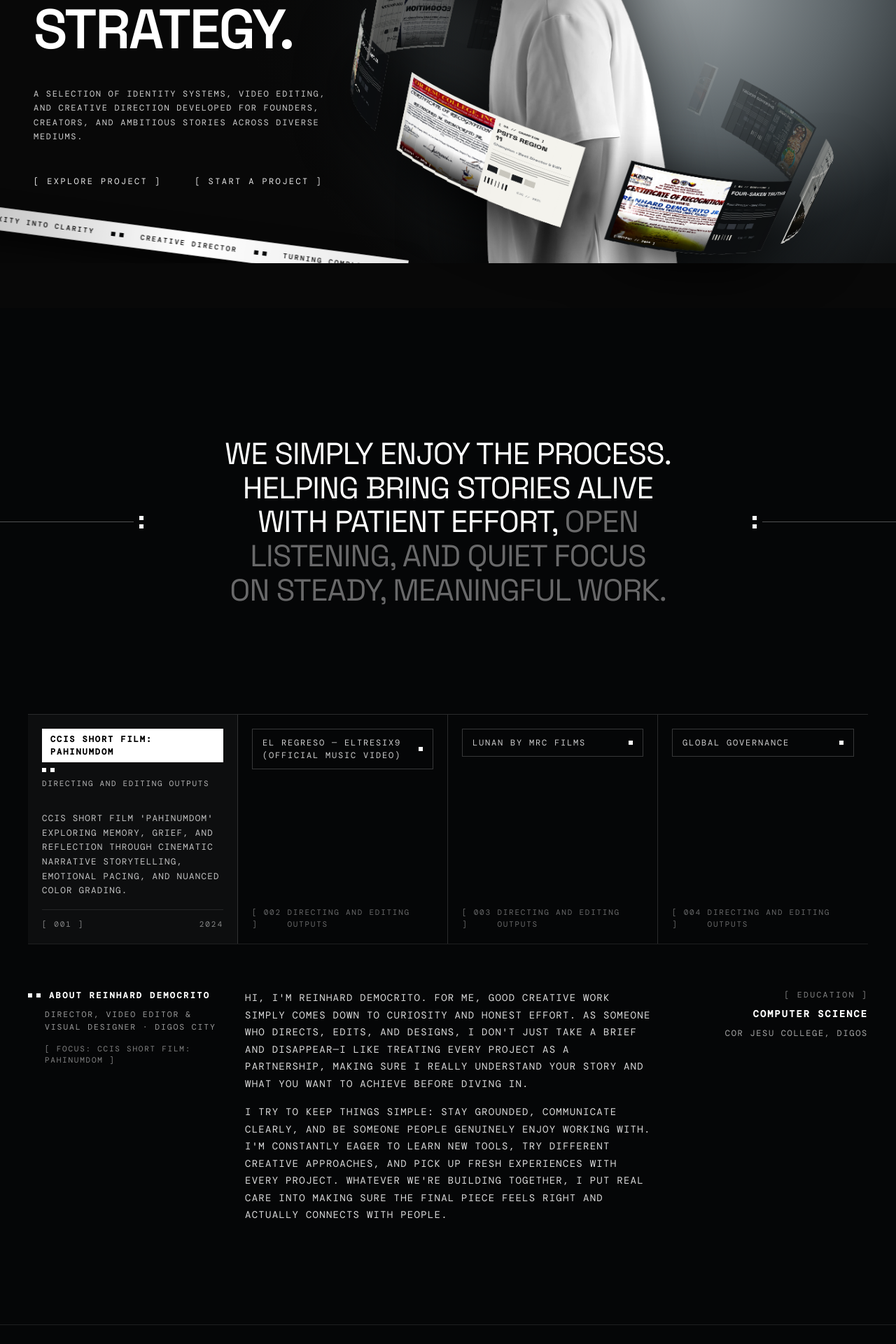
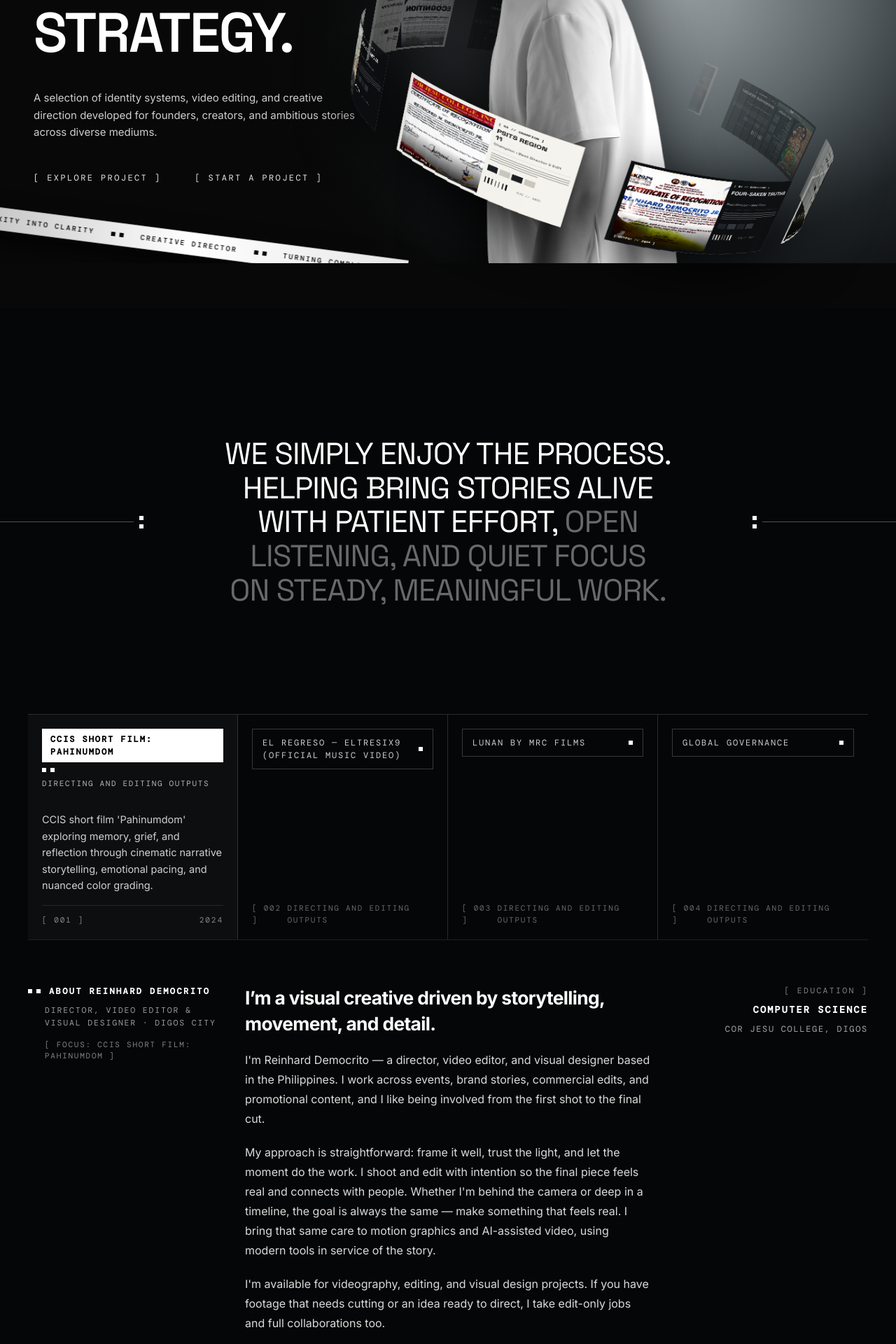
Before and after one commit to democritoreinhard78-cloud/reinharddemocrito, a React (Vite) app: page / in a window 1280 px wide. Shown: the part 360-2280 px from the top of the page at 70% size. Built offline with nearby package versions, Linux system fonts and the light colour scheme; no server answers.

Commit message:
feat: adopt clean Inter sans typography and headline for bio and text descriptions

```diff
--- a/src/components/AboutSection.tsx
+++ b/src/components/AboutSection.tsx
@@ -100,7 +100,7 @@ export const AboutSection: React.FC = () => {
                 {/* Expanded Details Inside Active Column */}
                 {isActive ? (
                   <div className="space-y-4 pt-3">
-                    <p className="font-mono text-[11.5px] sm:text-[12.5px] uppercase tracking-[0.10em] text-white/75 leading-[1.65]">
+                    <p className="font-sans text-[13.5px] sm:text-[14.5px] text-white/80 leading-relaxed font-normal">
                       {proj.description}
                     </p>
                     <div className="flex items-center justify-between text-[10px] sm:text-[11px] font-mono uppercase tracking-[0.18em] text-white/50 pt-3 border-t border-white/10">
@@ -138,11 +138,16 @@ export const AboutSection: React.FC = () => {
             )}
           </div>
 
-          <div className="lg:col-span-6 space-y-4">
+          <div className="lg:col-span-6 space-y-4 sm:space-y-5">
+            {personalInfo.bioHeadline && (
+              <h3 className="font-sans text-xl sm:text-2xl lg:text-[1.65rem] font-bold text-white tracking-tight leading-snug">
+                {personalInfo.bioHeadline}
+              </h3>
+            )}
             {personalInfo.bio.map((paragraph, index) => (
               <p
                 key={index}
-                className="font-mono text-[12px] sm:text-[13.5px] lg:text-[14px] uppercase tracking-[0.09em] text-white/85 leading-[1.75]"
+                className="font-sans text-[15px] sm:text-[16px] text-white/85 leading-[1.75] font-normal"
               >
                 {paragraph}
               </p>
--- a/src/components/ContactSection.tsx
+++ b/src/components/ContactSection.tsx
@@ -52,9 +52,9 @@ export const ContactSection: React.FC = () => {
               SOMETHING MEANINGFUL
             </h2>
 
-            <p className="font-mono text-[9px] sm:text-[10px] uppercase tracking-[0.15em] text-white/65 leading-relaxed max-w-sm">
-              WHETHER YOU&apos;RE STARTING A NEW PROJECT OR NEED A PARTNER FOR DIRECTION, VIDEO
-              EDITING, OR VISUAL DESIGN — I&apos;M HERE TO HELP TURN YOUR VISION INTO REALITY.
+            <p className="font-sans text-[13.5px] sm:text-[14.5px] text-white/75 leading-relaxed max-w-sm font-normal">
+              Whether you&apos;re starting a new project or need a partner for direction, video
+              editing, or visual design — I&apos;m here to help turn your vision into reality.
             </p>
 
             {/* Interactive Controls */}
--- a/src/components/Hero.tsx
+++ b/src/components/Hero.tsx
@@ -190,9 +190,9 @@ export const Hero: React.FC = () => {
               transition={{ duration: 0.8, delay: 0.35 }}
               className="mt-5 sm:mt-8 lg:mt-10 space-y-5 sm:space-y-8 lg:space-y-10 pointer-events-auto"
             >
-              <p className="font-mono text-[9.5px] sm:text-[12px] uppercase tracking-[0.13em] sm:tracking-[0.14em] text-white/80 leading-[1.6] sm:leading-[1.7] max-w-[315px] sm:max-w-[440px]">
-                A SELECTION OF IDENTITY SYSTEMS, VIDEO EDITING, AND CREATIVE DIRECTION DEVELOPED FOR
-                FOUNDERS, CREATORS, AND AMBITIOUS STORIES ACROSS DIVERSE MEDIUMS.
+              <p className="font-sans text-[13.5px] sm:text-[15px] text-white/80 leading-relaxed max-w-[340px] sm:max-w-[460px] font-normal">
+                A selection of identity systems, video editing, and creative direction developed for
+                founders, creators, and ambitious stories across diverse mediums.
               </p>
 
               <div className="flex items-center gap-5 sm:gap-12 pt-0.5 sm:pt-1 whitespace-nowrap">
--- a/src/components/ProjectsSection.tsx
+++ b/src/components/ProjectsSection.tsx
@@ -795,7 +795,7 @@ const CategoryCoverflow: React.FC<CategoryCoverflowProps> = ({ cards, onSelectCa
                         <p className="font-display text-sm sm:text-lg lg:text-xl font-bold uppercase tracking-tight text-white drop-shadow-sm">
                           {card.client}
                         </p>
-                        <p className="font-mono text-[8px] sm:text-[9px] uppercase tracking-[0.16em] text-white/75 line-clamp-1">
+                        <p className="font-sans text-[11px] sm:text-[12.5px] text-white/75 line-clamp-1 font-normal">
                           {card.description}
                         </p>
                       </div>
--- a/src/data/portfolioData.ts
+++ b/src/data/portfolioData.ts
@@ -14,9 +14,11 @@ export const portfolioData: PortfolioData = {
       city: "Digos City",
       address: "Davao del Sur, Philippines"
     },
+    bioHeadline: "I’m a visual creative driven by storytelling, movement, and detail.",
     bio: [
-      "Hi, I'm Reinhard Democrito. For me, good creative work simply comes down to curiosity and honest effort. As someone who directs, edits, and designs, I don't just take a brief and disappear—I like treating every project as a partnership, making sure I really understand your story and what you want to achieve before diving in.",
-      "I try to keep things simple: stay grounded, communicate clearly, and be someone people genuinely enjoy working with. I'm constantly eager to learn new tools, try different creative approaches, and pick up fresh experiences with every project. Whatever we're building together, I put real care into making sure the final piece feels right and actually connects with people."
+      "I'm Reinhard Democrito — a director, video editor, and visual designer based in the Philippines. I work across events, brand stories, commercial edits, and promotional content, and I like being involved from the first shot to the final cut.",
+      "My approach is straightforward: frame it well, trust the light, and let the moment do the work. I shoot and edit with intention so the final piece feels real and connects with people. Whether I'm behind the camera or deep in a timeline, the goal is always the same — make something that feels real. I bring that same care to motion graphics and AI-assisted video, using modern tools in service of the story.",
+      "I'm available for videography, editing, and visual design projects. If you have footage that needs cutting or an idea ready to direct, I take edit-only jobs and full collaborations too."
     ]
   },
 
--- a/src/types/portfolio.ts
+++ b/src/types/portfolio.ts
@@ -15,6 +15,7 @@ export interface PersonalInfo {
   email: string;
   phone: string;
   location: LocationInfo;
+  bioHeadline?: string;
   bio: string[];
 }
 
```
